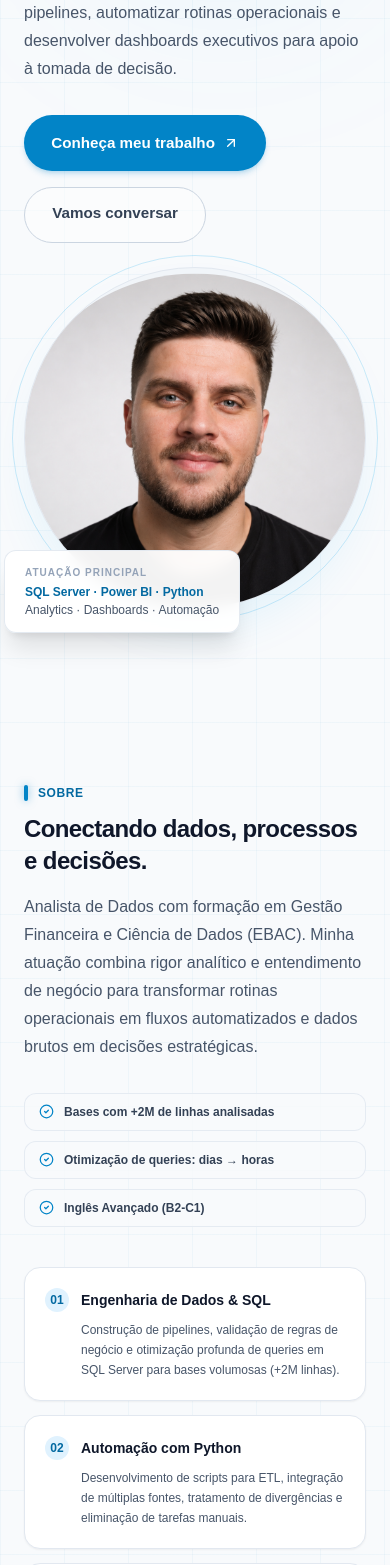
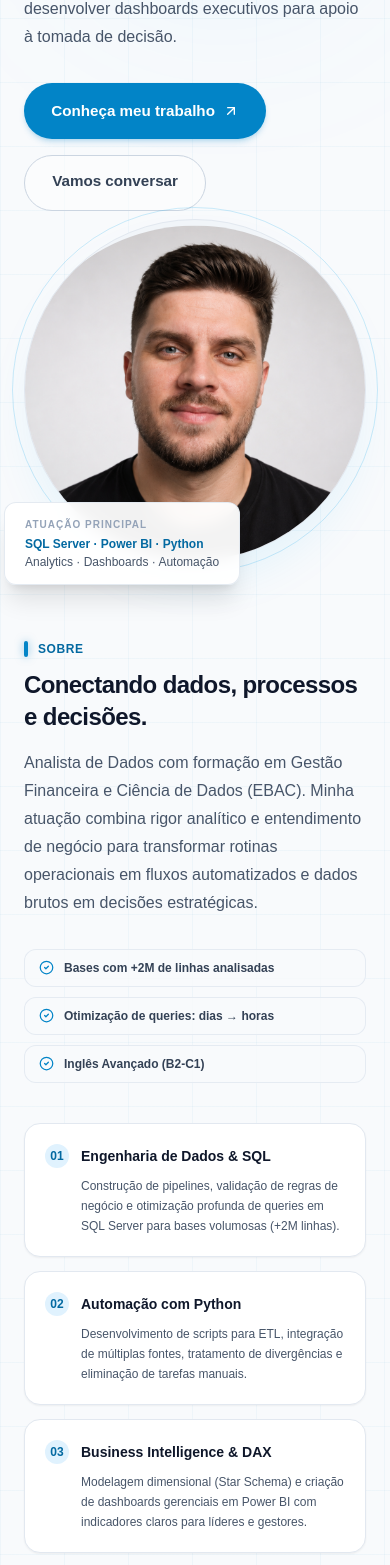
Before and after one commit to flavianojr1/flaviano-portfolio, a Next.js app: page / in a window 390 px wide. Shown: the part 430-1995 px from the top of the page. Built offline with nearby package versions, Linux system fonts and the light colour scheme.

Commit message:
fix: calibrar viewport trigger de secoes longas e espacamento responsivo no mobile

```diff
--- a/src/app/page.tsx
+++ b/src/app/page.tsx
@@ -36,13 +36,12 @@ const sectionContainer = {
 };
 
 const fade = {
-  hidden: { opacity: 0, y: 60 },
+  hidden: { opacity: 0, y: 20 },
   show: {
     opacity: 1,
     y: 0,
     transition: {
-      duration: 1.7,
-      delay: 0.15,
+      duration: 0.6,
       ease: [0.16, 1, 0.3, 1],
     },
   },
@@ -55,8 +54,8 @@ function Section({ id, children }: { id: string; children: React.ReactNode }) {
       variants={fade}
       initial="hidden"
       whileInView="show"
-      viewport={{ once: true, amount: 0.2 }}
-      className="mx-auto max-w-6xl px-6 py-24 sm:px-8"
+      viewport={{ once: true, amount: 0, margin: "0px 0px 80px 0px" }}
+      className="mx-auto max-w-6xl px-6 py-8 sm:px-8 sm:py-14 md:py-24"
     >
       {children}
     </motion.section>
@@ -222,7 +221,7 @@ export default function Home() {
       {/* Hero Section */}
       <section
         id="inicio"
-        className="relative mx-auto grid min-h-screen max-w-6xl items-center gap-14 px-6 pb-20 pt-32 sm:px-8 lg:grid-cols-[1.15fr_.85fr] lg:gap-16"
+        className="relative mx-auto grid min-h-screen max-w-6xl items-center gap-10 px-6 pb-12 pt-24 sm:gap-14 sm:px-8 sm:pb-20 sm:pt-32 lg:grid-cols-[1.15fr_.85fr] lg:gap-16"
       >
         <div className="absolute right-10 top-40 h-64 w-64 rounded-full bg-sky-400/10 blur-[100px] dark:bg-cyan/10" />
         <motion.div
@@ -353,7 +352,7 @@ export default function Home() {
         <h2 className="mt-3 text-2xl font-bold tracking-tight text-slate-900 dark:text-white sm:text-3xl lg:text-4xl">
           {t(p.skills).title}
         </h2>
-        <div className="mt-10 grid grid-cols-1 gap-5 md:grid-cols-2 lg:grid-cols-3">
+        <div className="mt-6 grid grid-cols-1 gap-3.5 sm:mt-10 sm:gap-5 md:grid-cols-2 lg:grid-cols-3">
           {p.skillsData.map((s) => (
             <motion.div
               whileHover={{ y: -4 }}
@@ -393,8 +392,8 @@ export default function Home() {
         <h2 className="mt-3 text-2xl font-bold tracking-tight text-slate-900 dark:text-white sm:text-3xl lg:text-4xl">
           {t(p.projects).title}
         </h2>
-        <p className="mt-4 max-w-2xl text-slate-600 dark:text-slate-400">{t(p.projects).intro}</p>
-        <div className="mt-12 space-y-8">
+        <p className="mt-3 max-w-2xl text-slate-600 dark:text-slate-400 sm:mt-4">{t(p.projects).intro}</p>
+        <div className="mt-6 space-y-4 sm:mt-12 sm:space-y-8">
           {p.projectsData.map((x) => (
             <motion.article
               whileHover={{ y: -4 }}
```
